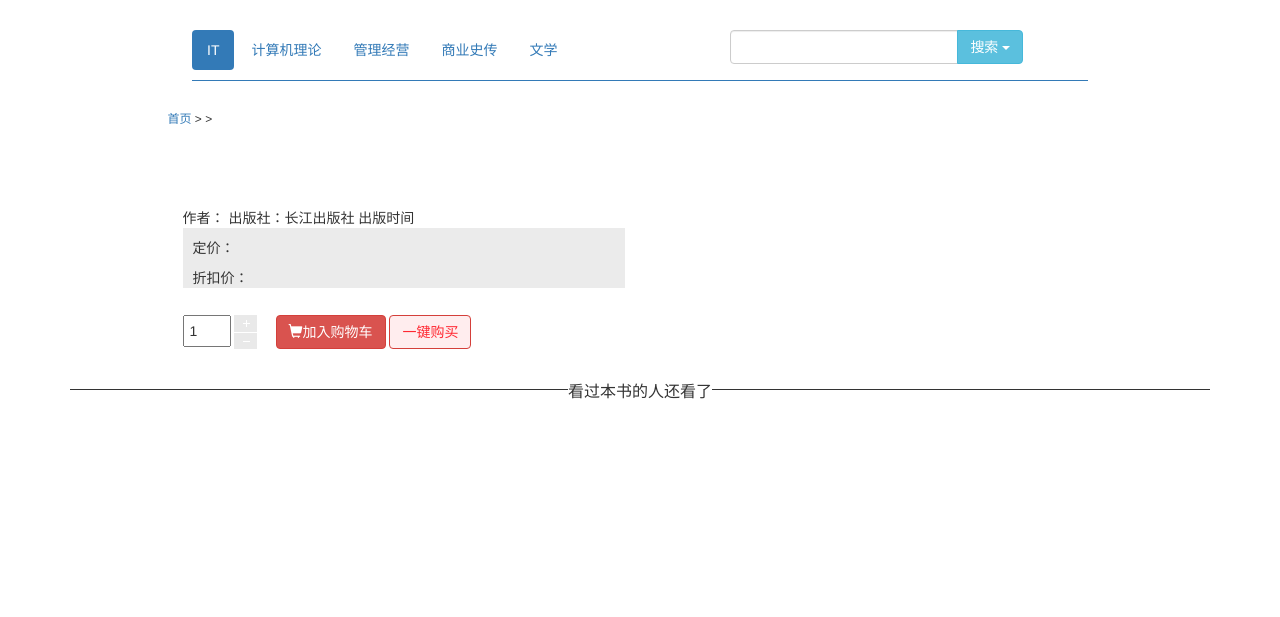
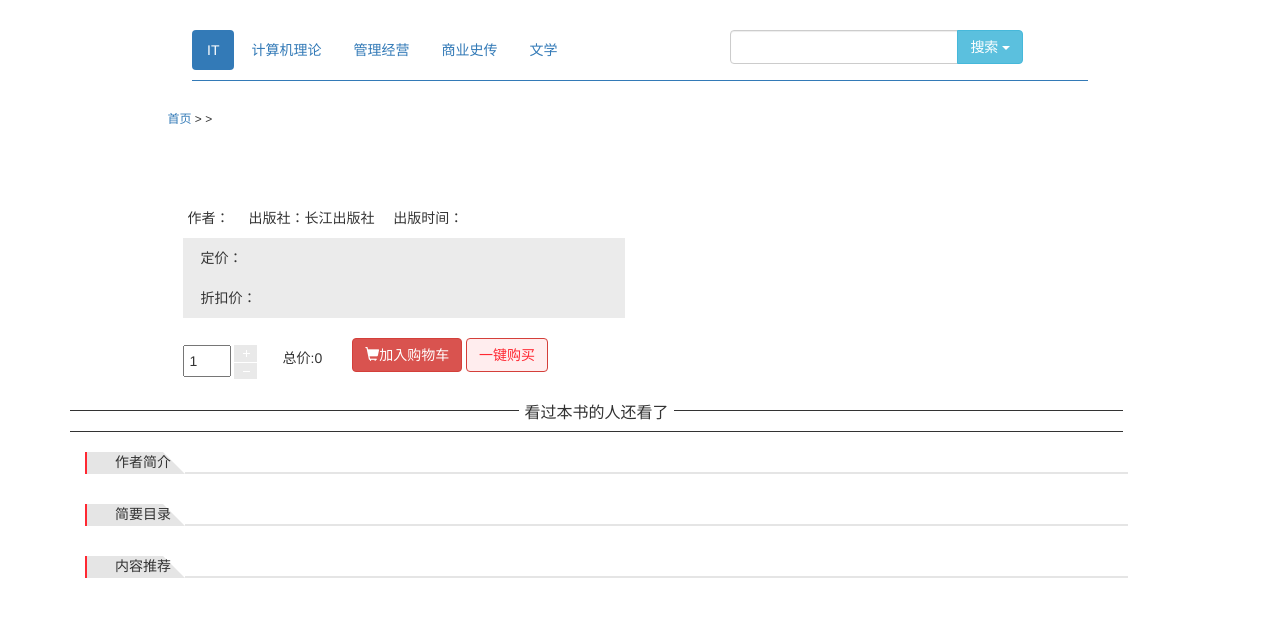
Before and after one commit to lcny0606/AngularJS-bookstore, a PHP site: page /tpl/bookmsg.html in a window 1280 px wide. Shown: the top 617 px of the page. Run offline with PHP 8.4, Linux system fonts and the light colour scheme; data that the repository does not hold is empty.

Commit message:
完善新功能

```diff
--- a/css/style.css
+++ b/css/style.css
@@ -20,12 +20,25 @@
 .msg-right{float: left;}
 .msg-right h3{margin: 20px 0;font-weight: 600;color: #333;}
 .book-msg-sumy{width: 443px;height: 40px;overflow: hidden;white-space: normal;text-overflow: ellipsis;}
-.msg-price{height: 60px;padding: 10px;background: #ebebeb;}
+.msg-price{height: 80px;padding: 10px 18px;background: #ebebeb;}
+#oldpri{color: #999;text-decoration: line-through;font-size: 14ppx;}
+#nowpri{color:#ff2832 ;font-size: 24px;}
+.msg-author span{display: inline-block;margin:0 10px 10px 5px;}
 .changenum{position: relative;float:left;width: 80px;margin-top: 27px;}
 #change_num{width:48px;height: 32px;padding: 5px;margin-right: 3px;}
 .changenum a{position: absolute;display: inline-block;width: 25px;height: 20px;}
 .num_add{background: url(../images/webimg/product_sprites.png);background-position: -37px 0;}
 .num_del{background: url(../images/webimg/product_sprites.png);background-position: -37px -17px; top:17px}
-.recommend{width: 100%;}
+.allpri{float: left;margin:10px 30px 0 20px}
+.recommend{width: 90%;border-bottom: 1px solid #333;margin-bottom: 20px;}
 .recommend h3{width: 100%;height: 14px;border-bottom: 1px solid #333;text-align: center;}
-.recommend h3 span{display: inline-block;text-align: center;background: #fff;font-size: 16px;}
+.recommend h3 span{display: inline-block;text-align: center;background: #fff;font-size: 16px;padding: 5px;}
+.rec-book ul{list-style: none;}
+.rec-book ul li{float: left;margin: 20px 10px;}
+.rec-book ul li img{width: 180px;height: 170px;float: left;}
+.rec-book ul li span{float: left;display: inline-block;color:#ff2832 ;font-size: 16px;text-align: center;width: 100%;margin: 20px 0;}
+.msg-bookname{display: inline-block;width: 160px;float: left;text-align: center;}
+.rec-author{color: #969696;display: inline-block;width: 160px;text-align: center;font-size: 12px}
+.det-title{border-bottom: 2px solid #e5e5e5;height: 22px;}
+.det-title span{display: inline-block;border-left: 2px solid #ff2832;float: left;background:#e5e5e5  url(../images/webimg/product_sprites.png) no-repeat right -525px;width: 100px;font: 14px/22px "Microsoft Yahei"; color: #323232;}
+.bookdetail p{text-indent: 2em;line-height: 30px;margin-bottom: 30px;}
--- a/js/ngCtrl.js
+++ b/js/ngCtrl.js
@@ -45,7 +45,9 @@
 		$scope.numdel=function(){
 			$scope.booknum-=1;
 		}
+})
 
-
-
+book_msg.controller("recbook",function($scope,$http){
+	$http.get("../control/rec-book.php")
+	.success(function(response){$scope.recbook=response.rs;});
 })
--- a/tpl/bookmsg.html
+++ b/tpl/bookmsg.html
@@ -28,30 +28,37 @@
 					if (r != null) return unescape(r[2]);
 					return null;
 				}
-
-				var bookid=$.getUrlParam('id');
+				var bookid = $.getUrlParam('id');
 				$.ajax({
-					type:"post",
-					url:"../control/bookmsg.php",
-					async:true,
-					data:{"ID":bookid},
-					datatype:'json',
-					success:function(data){
-						var data_j=eval("("+data+")");
-						var book_name=data_j.rs.bookname;
-						var book_type=data_j.rs.type;
-						var bookimg=data_j.rs.bookimg;
+					type: "post",
+					url: "../control/bookmsg.php",
+					async: true,
+					data: {
+						"ID": bookid
+					},
+					datatype: 'json',
+					success: function(data) {
+						var data_j = eval("(" + data + ")");
+						var book_name = data_j.rs.bookname;
+						var book_type = data_j.rs.type;
+						var bookimg = data_j.rs.bookimg;
 						$(".msg-type").html(book_type);
 						$('.msg-name').html(book_name);
-						$(".msg-img").html("<img src='../images/bookimg/"+bookimg+"'>");
+						$(".msg-img").html("<img src='../images/bookimg/" + bookimg + "'>");
 						$(".msg-right h3").html(data_j.rs.bookname);
 						$('.book-msg-sumy').html(data_j.rs.summary);
-						$("#author").html(data_j.rs.author);
-						$("#msj-time").html(data_j.rs.time);
-						$("#oldpri").html(data_j.rs.oldprice);
-						$("#nowpri").html(data_j.rs.price);
+						$(".author").html(data_j.rs.author);
+						$(".msj-time").html(data_j.rs.time);
+						$("#oldpri").html("$"+data_j.rs.oldprice);
+						$("#nowpri").html("$"+data_j.rs.price);
+						$(".authmsg").html(data_j.rs.authmsg);
+						$(".catalog").html(data_j.rs.catalog);
+						$(".more").html(data_j.rs.more);
 					}
 				});
+				var nowpri=$("#nowpri").val();
+				var num=$("#change_num").val();
+				$("#allprice").html(num*nowpri);
 
 			})
 		</script>
@@ -132,9 +139,9 @@
 				<!-- /.row -->
 			</li>
 		</ul>
-		<div class="container" ng-app="bookmsg">
+		<div class="container" ng-app="bookmsg" style="margin-bottom: 50px;">
 			<div class="row">
-				<div class="book-msg col-lg-10 clo-md-10 col-xs-11 clearfix" style='float: none;margin: 0 auto;'>
+				<div class="book-msg col-lg-10 clo-md-10 col-xs-10 clearfix" style='float: none;margin: 0 auto;'>
 					<p class="msg-nav">
 						<a href="../index.php">首页</a>
 						<span class='gt'>></span>
@@ -144,39 +151,89 @@
 					</p>
 					<a href="javascript:" class="msg-img">
 					</a>
-					<div class="msg-right col-lg-6 col-md-6 col-xs-6 clearfix">
+					<div class="msg-right col-lg-6 col-md-6 col-xs-6 clearfix" ng-controller="numadd">
 						<h3></h3>
 						<p class="book-msg-sumy"></p>
 						<div class='msg-author'>
-							<span>作者：<a href="javascript:" id="author"></a></span>
+							<span>作者：<a href="javascript:" class="author"></a></span>
 							<span>出版社：长江出版社</span>
-							<span>出版时间<a href="" id='msj-time'></a></span>
+							<span>出版时间： <a href="" class='msj-time'></a></span>
 						</div>
 						<div class="msg-price">
-							<p>定价：<a href="javascript" id='oldpri'></a></p>
-							<p>折扣价：<a href="javascript" id='nowpri'></a></p>
+							<p>定价：
+								<a href="javascript:" id='oldpri'></a>
+							</p>
+							<p>折扣价：
+								<a href="javascript:" id='nowpri'></a>
+							</p>
 						</div>
-						<div class="changenum " ng-controller="numadd">
-							<input type="text"  id="change_num" value="{{booknum}}" />
+						<div class="changenum " >
+							<input type="text" id="change_num" value="{{booknum}}" />
 							<a href="javascript:" class='num_add' ng-click="numadd()"></a>
 							<a href="javacript:" class="num_del" ng-click="numdel()"></a>
+
+
 						</div>
-						<div class="btn" style="float: left;margin-top: 20px;">
-
+						<div class="clearfix" style="float: left;margin-top: 20px;">
+							<p class="allpri"> 总价:<span id="allprice"></span></p>
 							<button type='button' class="btn btn-danger"><span class="glyphicon glyphicon-shopping-cart"></span>加入购物车</button>
 							<button type="button" class="btn btn-danger" style='background: #ffedee;color:#ff2832 ;'>一键购买</button>
+
+
 						</div>
 
 					</div>
 
+				</div>
+			</div>
+			<div class="container" ng-controller="recbook">
+				<div class="row">
+					<div class="recommend ">
+						<h3><span>看过本书的人还看了</span></h3>
+						<div class="rec-book clearfix" >
+							<ul>
+								<li ng-repeat='x in recbook' class="clearfix">
+								<a href="bookmsg.html?id={{x.id}}">
+									<img src='../images/bookimg/{{x.bookimg}}'>
+									</a><br>
+									<span>{{x.price | currency}}</span><br />
+									<a  class='msg-bookname'  href="bookmsg.html?id={{x.id}}">{{x.bookname}}</a><br />
+									<a class="rec-author">{{x.author}}  等著</a>
+								</li>
+							</ul>
+						</div>
+					</div>
+					<div class="bookdetail col-lg-11 col-md-11 col-xs-11">
+						<div class="detail">
+							<p class="det-title clearfix">
+								<span>作者简介</span>
+							</p>
+						</div>
+							<p class='authmsg'></p>
+					</div>
+					<div class="bookdetail col-lg-11 col-md-11 col-xs-11">
+						<div class="detail">
+							<p class="det-title clearfix">
+								<span>简要目录</span>
+							</p>
+						</div>
+							<p class='catalog'></p>
+					</div>
+					<div class="bookdetail col-lg-11 col-md-11 col-xs-11">
+						<div class="detail">
+							<p class="det-title clearfix">
+								<span>内容推荐</span>
+							</p>
+						</div>
+							<p class='more'></p>
+					</div>
 
+				</div>
 			</div>
-			</div>
-			<div class="recommend">
-						<h3><span>看过本书的人还看了</span></h3>
-					</div>
+
+
+
 		</div>
-
 
 		<script src="../js/bootstrap.min.js" type="text/javascript" charset="utf-8"></script>
 		<script src="../js/ngApp.js" type="text/javascript" charset="utf-8"></script>
```
